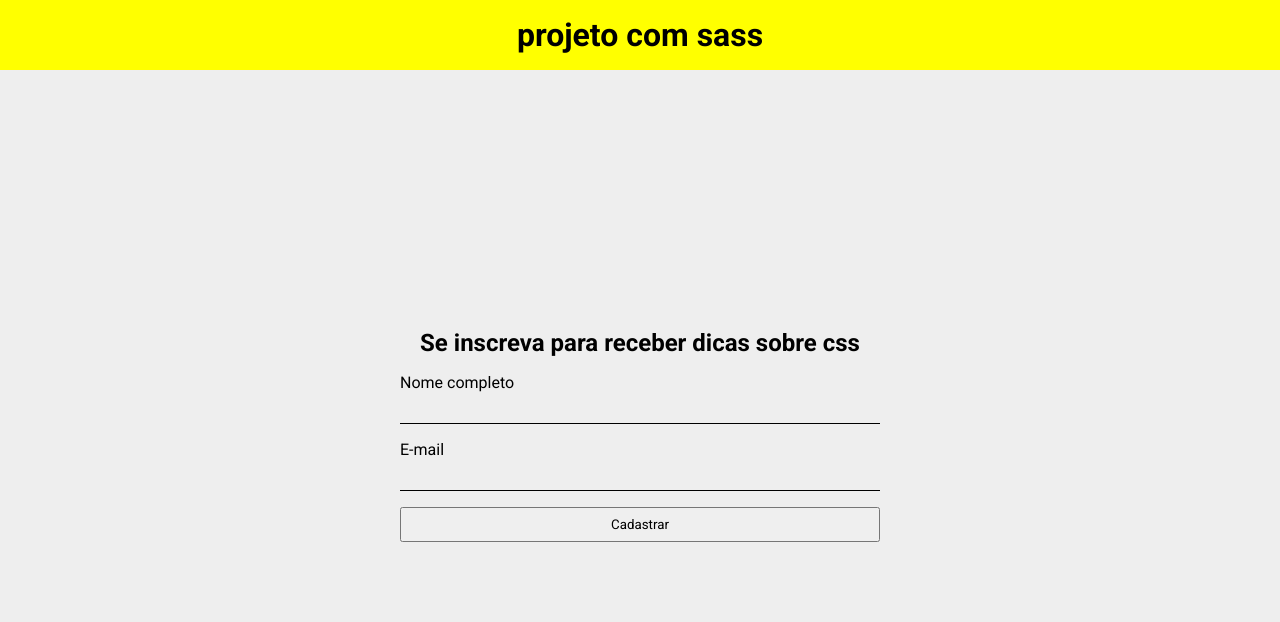
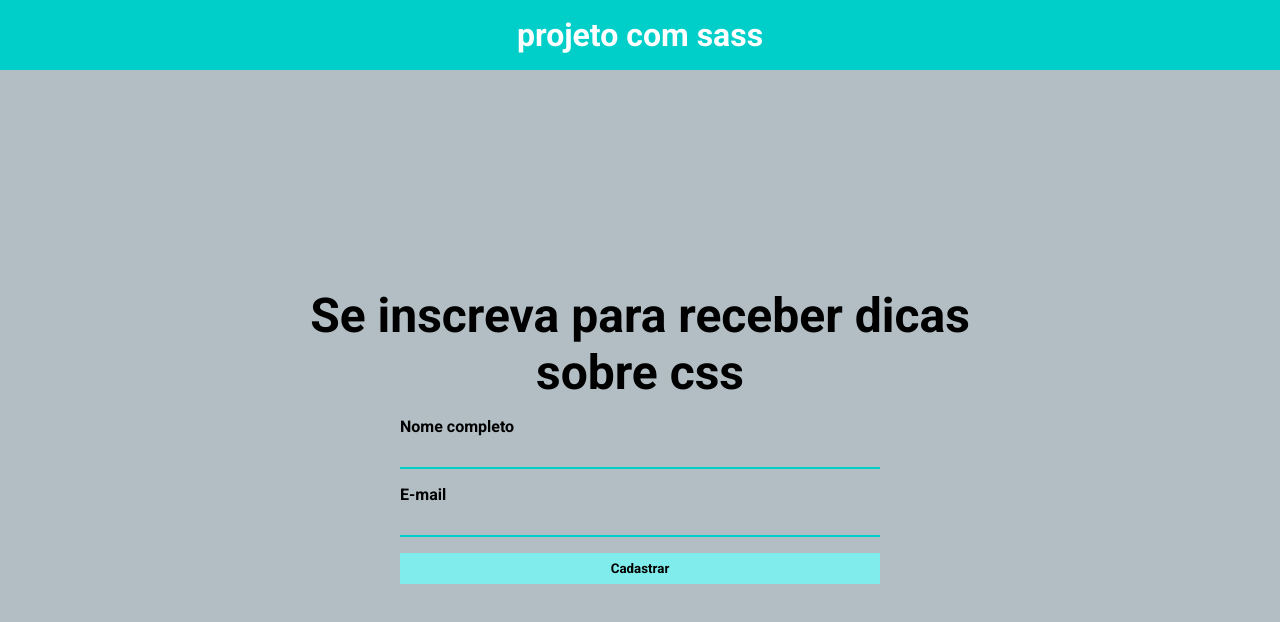
Before and after one commit to samuel-lino/projeto_sass, a website: page index.html in a window 1280 px wide. Drawn offline with Linux system fonts and the light colour scheme.

Commit message:
mais funçoes com o sass

```diff
--- a/index.html
+++ b/index.html
@@ -15,6 +15,7 @@
             <h1>projeto com sass</h1>
         </div>
     </header>
+    <div class="container">
         <div class="form-container">
             <h2>Se inscreva para receber dicas sobre css</h2>
             <form>
@@ -24,7 +25,7 @@
                 <input type="email" id="email">
                 <button type="submit">Cadastrar</button>
             </form>
-
+        </div>
     </div>
 </body>
 </html>
--- a/source/config/variaveis.scss
+++ b/source/config/variaveis.scss
@@ -1,2 +1,11 @@
+// fontes
 $fontePrincipal: Roboto, sans-serif;
-$corDeFundo: #eee
+
+// esquema de cores
+$corDeFundo: #b2bec3;
+$corPrimaria: #00cec9;
+$corSecundaria: #81ecec;
+
+// breackpoits
+$mobile: 767px;
+$tablet: 1023px;
--- a/source/main.scss
+++ b/source/main.scss
@@ -1,11 +1,16 @@
 @use 'config/reset';
 @use 'config/variaveis';
+@use 'sass:math';
 
 @mixin elementForm(){
     padding: 8px;
     display: block;
     width: 100%;
     margin-bottom: 16px;
+}
+
+@function pixelParaEm($tamanhoPixel, $contextoPixel: 16px){
+    @return math.div($tamanhoPixel, $contextoPixel)+em;
 }
 
 body{
@@ -20,8 +25,9 @@ body{
 
 header{
     padding: 16px 0;
-    background-color: yellow;
+    background-color: variaveis.$corPrimaria;
     text-align: center;
+    color: #fff;
 }
 
 .form-container{
@@ -30,9 +36,13 @@ header{
     flex-direction: column;
     align-items: center;
     justify-content: center;
+    max-width: 760px;
+    margin: 0 auto;
 
     h2{
         margin: 16px 0;
+        font-size: pixelParaEm(48px);
+        text-align: center;
     }
 
     form{
@@ -41,14 +51,37 @@ header{
 
         button{
             @include elementForm();
+            background-color: variaveis.$corSecundaria;
+            border: none;
+            cursor: pointer;
+            font-weight: bold;
+            &:hover{
+                background-color: darken(variaveis.$corSecundaria, 15%)
+            }
+        }
+
+        label{
+            font-weight: bold;
+            cursor: pointer;
         }
 
         input{
             @include elementForm();
             background-color: transparent;
             border: none;
-            border-bottom: 1px solid #000;
-
+            border-bottom: 2px solid variaveis.$corPrimaria;
         }
     }
 }
+
+@media screen and (max-width:variaveis.$mobile){
+    .container{
+        width: 70%;
+    }
+
+    .form-container{
+        h2{
+            font-size: pixelParaEm(27px);
+        }
+    }
+}
```
Also changed, not shown: build/main.css, 1 other file. Lines whose indentation alone changed are shown as unchanged.
